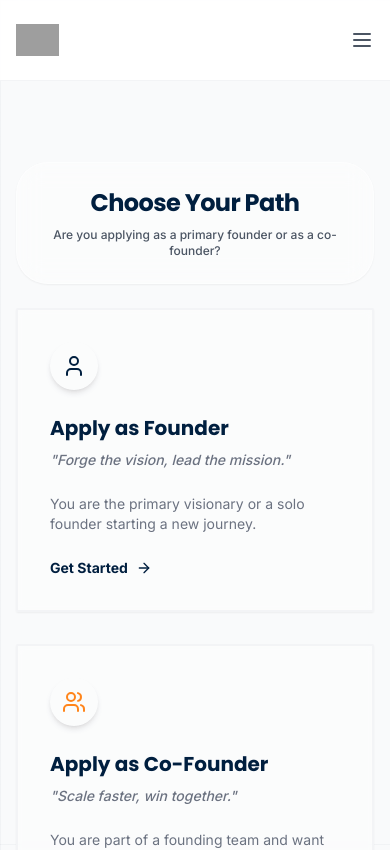
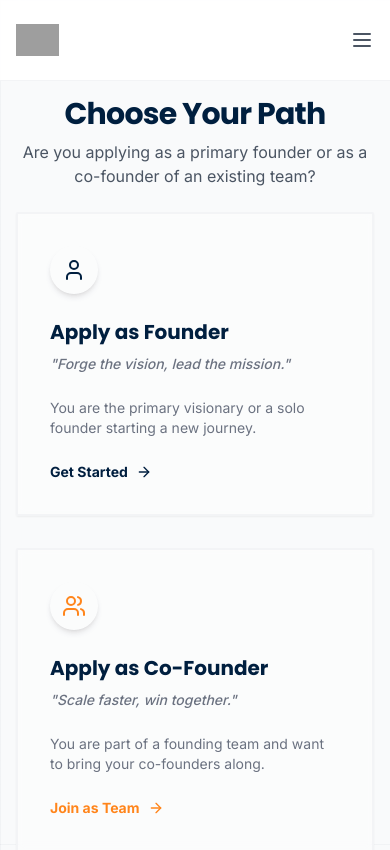
Before and after one commit to sam-live29/venture-forge, a React (Vite) app: page /#/apply in a window 390 px wide. Shown: the top 850 px of the page. Built offline with nearby package versions, Linux system fonts and the light colour scheme; grey boxes are pictures that could not be loaded.

Commit message:
UI Polish: Tactile buttons and icon animation updates

```diff
--- a/pages/Accelerator.tsx
+++ b/pages/Accelerator.tsx
@@ -77,9 +77,12 @@ const Accelerator: React.FC = () => {
                     whileHover={{ y: -5, backgroundColor: "rgba(255, 133, 27, 0.02)" }}
                     className="p-6 bg-white/40 backdrop-blur-sm border border-gray-100 rounded-2xl shadow-sm group transition-all"
                   >
-                    <div className="w-10 h-10 bg-vf-orange/10 text-vf-orange rounded-xl flex items-center justify-center mb-4 group-hover:bg-vf-orange group-hover:text-white transition-all">
+                    <motion.div
+                      whileHover={{ scale: 1.2, rotate: 10 }}
+                      className="w-12 h-12 bg-vf-orange/10 text-vf-orange rounded-2xl flex items-center justify-center mb-4 transition-all duration-300 shadow-md border-2 border-transparent group-hover:border-vf-orange/30 group-hover:bg-vf-orange/20"
+                    >
                       {item.icon}
-                    </div>
+                    </motion.div>
                     <h3 className="font-bold text-vf-blue mb-2 group-hover:text-vf-orange transition-colors">{item.title}</h3>
                     <p className="text-gray-500 text-xs leading-relaxed">{item.desc}</p>
                   </motion.div>
--- a/pages/Apply.tsx
+++ b/pages/Apply.tsx
@@ -108,12 +108,10 @@ ${formData.whyVentureForge}
 
   if (!role) {
     return (
-      <div className="animate-in fade-in zoom-in duration-500 min-h-[85vh] flex flex-col items-center justify-start md:justify-center px-4 pt-[82px] md:pt-0 bg-transparent">
-        <div className="max-w-2xl w-full text-center mb-8 md:mb-14">
-          <div className="inline-block px-8 py-6 bg-white/40 backdrop-blur-md border border-white/50 rounded-[2rem] shadow-sm mb-6">
-            <h1 className="text-2xl md:text-3xl lg:text-4xl font-black text-vf-blue mb-2 tracking-tight">Choose Your Path</h1>
-            <p className="text-xs md:text-base lg:text-lg text-gray-600 font-medium">Are you applying as a primary founder or as a co-founder?</p>
-          </div>
+      <div className="animate-in fade-in zoom-in duration-500 min-h-[85vh] flex flex-col items-center justify-start md:justify-center px-4 pt-4 md:pt-0 bg-transparent">
+        <div className="max-w-2xl w-full text-center">
+          <h1 className="text-3xl md:text-4xl font-bold text-vf-blue mb-2 md:mb-4 tracking-tight">Choose Your Path</h1>
+          <p className="text-base md:text-lg text-gray-600 mb-6 md:mb-12">Are you applying as a primary founder or as a co-founder of an existing team?</p>
 
           <div className="grid grid-cols-1 md:grid-cols-2 gap-8">
             <button
--- a/pages/Home.tsx
+++ b/pages/Home.tsx
@@ -363,10 +363,10 @@ const Home: React.FC = () => {
                 </div>
 
                 <motion.div
-                  animate={hoveredFeature === i ? { scale: [1, 1.1, 1] } : { scale: 1 }}
-                  transition={{ repeat: Infinity, duration: 2, ease: "easeInOut" }}
+                  animate={hoveredFeature === i ? { scale: 1.15, rotate: 10 } : { scale: 1, rotate: 0 }}
+                  transition={{ type: "spring", stiffness: 300, damping: 15 }}
                   className={`flex-shrink-0 mb-6 p-3 rounded-xl shadow-sm transition-all duration-300 w-fit relative z-10 ${
-                    hoveredFeature === i ? 'bg-vf-blue text-white' : 'bg-white text-vf-blue'
+                    hoveredFeature === i ? 'bg-vf-blue text-white shadow-vf-blue/20' : 'bg-white text-vf-blue'
                   }`}
                 >
                   {item.icon}
```
